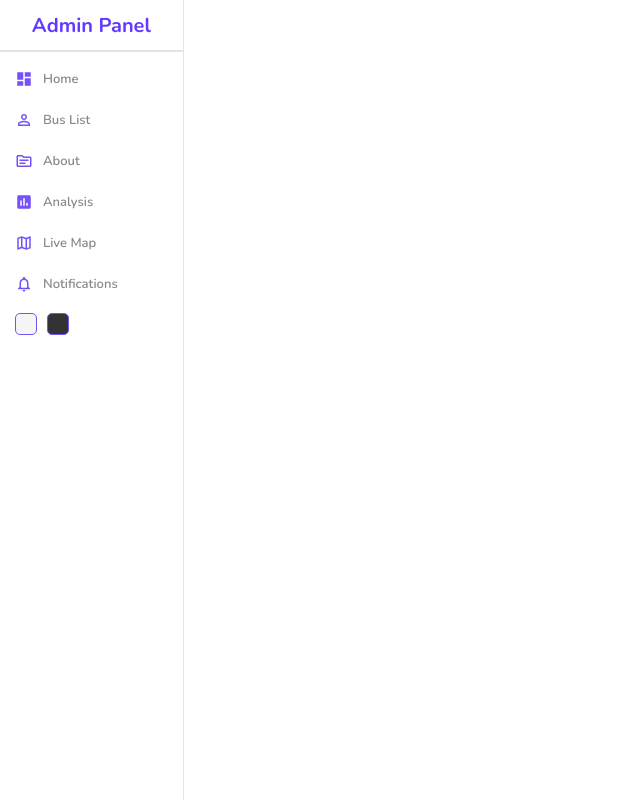
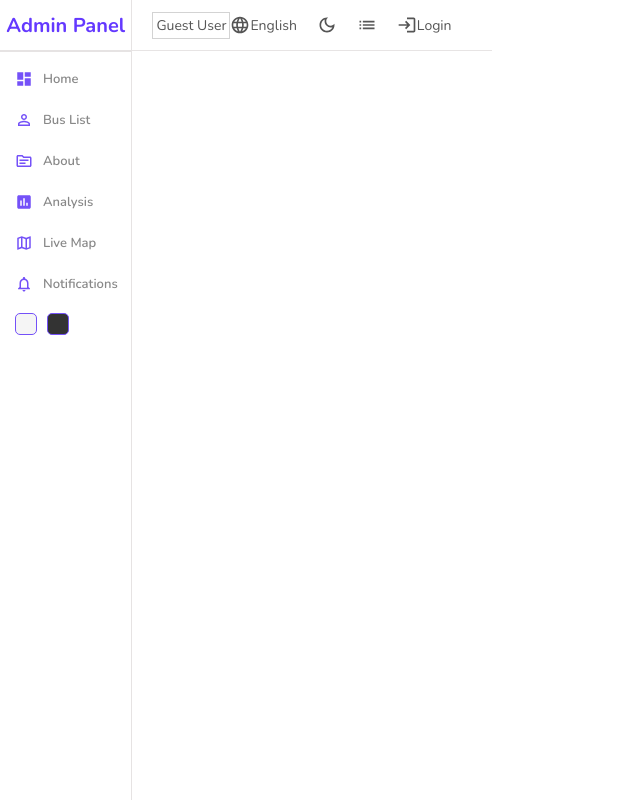
Before and after one commit to capp16/FBus-Scheduler, a React (Create React App) app: page / in a window 1280 px wide. Shown: the whole page, without its empty margins (0-640 px from the left). Built offline with nearby package versions, Linux system fonts and the light colour scheme; what survey-core would draw is missing.

Commit message:
Add files via upload

```diff
--- a/src/pages/home/Home.jsx
+++ b/src/pages/home/Home.jsx
@@ -67,6 +67,7 @@ const Home = () => {
     <>
     <div className={`home ${showLogin ?'opacity-less' :''} `}>
       <Sidebar />
+      <Navbar />
 
       <div className="homeContainer">
         <div><Header/></div>
```
